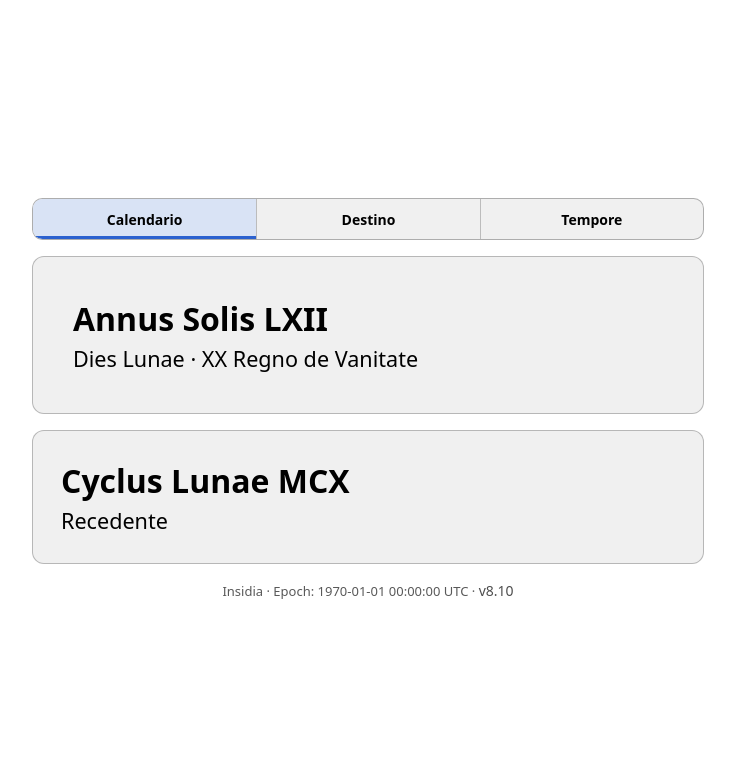
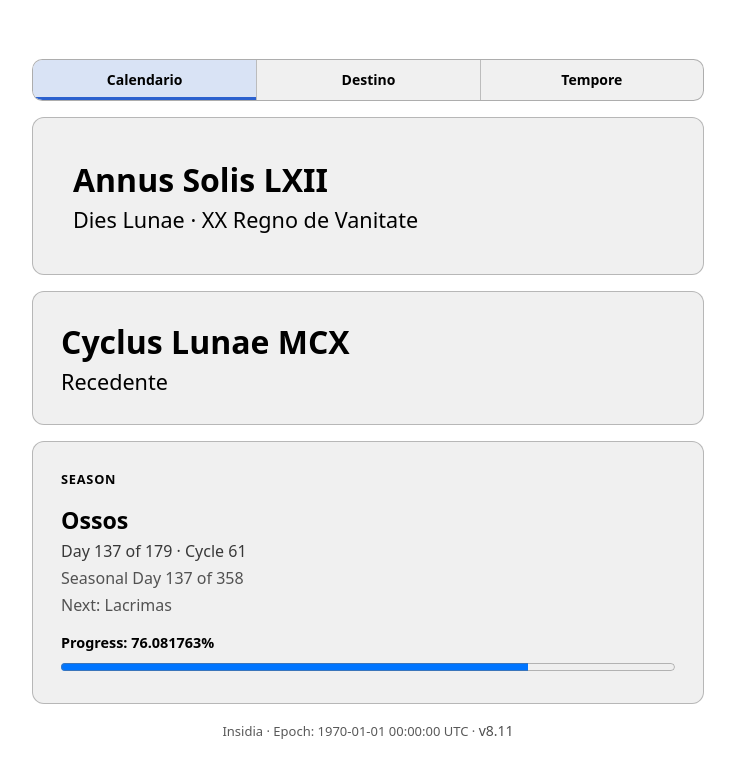
Before and after one commit to FelipeBudinich/insidia, a website with bundled scripts: page public/calendario.html in a window 1280 px wide. Shown: the whole page, without its empty margins (272-1007 px from the left). Built offline with nearby package versions, Linux system fonts and the light colour scheme.

Commit message:
Bump Insidia to v8.11 and add calendario season view

```diff
--- a/package.json
+++ b/package.json
@@ -1,6 +1,6 @@
 {
   "name": "fictional-calendar",
-  "version": "8.10.0",
+  "version": "8.11.0",
   "private": true,
   "type": "module",
   "scripts": {
--- a/public/app-bootstrap.js
+++ b/public/app-bootstrap.js
@@ -2,7 +2,7 @@ import { getPageDefinition } from './page-definitions.js';
 import { loadPresentationContext } from './presentation-context-loader.js';
 import { startLiveState } from './live-state.js';
 
-const APPLICATION_VERSION = '8.10';
+const APPLICATION_VERSION = '8.11';
 const EPOCH_TEXT = '1970-01-01 00:00:00 UTC';
 
 export function applyCommonDocumentPresentation(documentRoot, pageId, context) {
@@ -40,7 +40,7 @@ export function applyCommonDocumentPresentation(documentRoot, pageId, context) {
     element.textContent = context.applicationDisplayName;
   }
   for (const element of documentRoot.querySelectorAll('[data-version]')) {
-    element.textContent = 'v8.10';
+    element.textContent = 'v8.11';
     element.setAttribute('aria-label', context.format('accessibility.version', {
       label: context.message('accessibility.applicationVersion'),
       version: APPLICATION_VERSION
--- a/public/calendario-page.js
+++ b/public/calendario-page.js
@@ -1,5 +1,6 @@
 import { bootstrapPage } from './app-bootstrap.js';
 import { createDisplayData } from './presentation.js';
+import { createSeasonRenderer } from './renderers.js';
 
 function createCalendarioPageRenderer(root, context) {
   const year = root.querySelector('#fictional-year');
@@ -7,6 +8,7 @@ function createCalendarioPageRenderer(root, context) {
   const accessibleDate = root.querySelector('#fictional-date-accessible');
   const lunarCycleTitle = root.querySelector('#lunar-cycle-title');
   const lunarPhaseSubtitle = root.querySelector('#lunar-phase-subtitle');
+  const renderSeason = createSeasonRenderer(root, context);
 
   return function renderCalendario(state) {
     const display = createDisplayData(state, context);
@@ -15,6 +17,7 @@ function createCalendarioPageRenderer(root, context) {
     accessibleDate.textContent = display.formattedDate;
     lunarCycleTitle.textContent = `${display.lunar.cycleName} ${display.lunar.formattedCycle}`;
     lunarPhaseSubtitle.textContent = display.lunar.phase.name;
+    renderSeason(state);
   };
 }
 
--- a/public/calendario.html
+++ b/public/calendario.html
@@ -2,7 +2,7 @@
 <html lang="en" aria-busy="true">
 <head>
   <meta charset="utf-8"><meta name="viewport" content="width=device-width, initial-scale=1">
-  <meta name="description" content="Live fictional date and lunar state."><title>…</title>
+  <meta name="description" content="Live fictional date, lunar state, and season state."><title>…</title>
   <link rel="stylesheet" href="/styles.css">
 </head>
 <body><div class="page-shell">
@@ -21,8 +21,35 @@
         <p id="lunar-phase-subtitle" class="period"></p>
       </div>
     </section>
+    <section class="season-section" aria-labelledby="season-heading">
+      <p
+        id="season-heading"
+        class="section-label"
+        data-message-key="section.season"
+      ></p>
+      <p class="season-name" data-season-name></p>
+      <p class="season-metadata" data-season-metadata></p>
+      <p
+        class="season-cycle-metadata"
+        data-season-cycle-metadata
+      ></p>
+      <p
+        class="season-cycle-metadata"
+        data-season-next
+      ></p>
+      <div class="weather-progress">
+        <div class="weather-progress-heading">
+          <span data-season-progress></span>
+        </div>
+        <progress
+          max="1"
+          value="0"
+          data-season-progress-bar
+        ></progress>
+      </div>
+    </section>
     <footer>
-      <span data-application-name></span><span aria-hidden="true"> · </span><span data-epoch></span><span aria-hidden="true"> · </span><span class="version footer-version" data-version>v8.10</span>
+      <span data-application-name></span><span aria-hidden="true"> · </span><span data-epoch></span><span aria-hidden="true"> · </span><span class="version footer-version" data-version>v8.11</span>
     </footer>
   </main>
 </div><script type="module" src="/calendario-page.js"></script></body>
--- a/public/locales/en.json
+++ b/public/locales/en.json
@@ -51,7 +51,7 @@
   },
   "templates": {
     "document.title": "{pageName} · {applicationName}",
-    "document.page-01Description": "Live fictional date and lunar state for {applicationName}.",
+    "document.page-01Description": "Live fictional date, lunar state, and season state for {applicationName}.",
     "document.page-02Description": "Live selected outcome, tides, pulls, and celestial orbits for {applicationName}.",
     "document.page-03Description": "Live fictional times, season, and progress for {applicationName}.",
     "accessibility.version": "{label} {version}",
--- a/public/locales/es.json
+++ b/public/locales/es.json
@@ -51,7 +51,7 @@
   },
   "templates": {
     "document.title": "{pageName} · {applicationName}",
-    "document.page-01Description": "Fecha ficticia y estado lunar en vivo para {applicationName}.",
+    "document.page-01Description": "Fecha ficticia, estado lunar y estado estacional en vivo para {applicationName}.",
     "document.page-02Description": "Resultado seleccionado, mareas, fuerzas y órbitas celestes en vivo para {applicationName}.",
     "document.page-03Description": "Tiempos ficticios, estación y progreso en vivo para {applicationName}.",
     "accessibility.version": "{label} {version}",
--- a/server.js
+++ b/server.js
@@ -352,7 +352,7 @@ export function createStaticServer(options = {}) {
       sendResponse(response, method, environment, 200, {
         'Cache-Control': 'no-store',
         'Content-Type': 'application/json; charset=utf-8'
-      }, JSON.stringify({ ok: true, version: 'v8.10' }));
+      }, JSON.stringify({ ok: true, version: 'v8.11' }));
       return;
     }
 
```
Also changed, not shown: public/destino.html (+1 -1 lines), public/tempore.html (+1 -1 lines), test/layout.test.js (+49 -4 lines), test/presentation.test.js (+52 -6 lines), test/server.test.js (+2 -2 lines), README.md, 1 other file.
